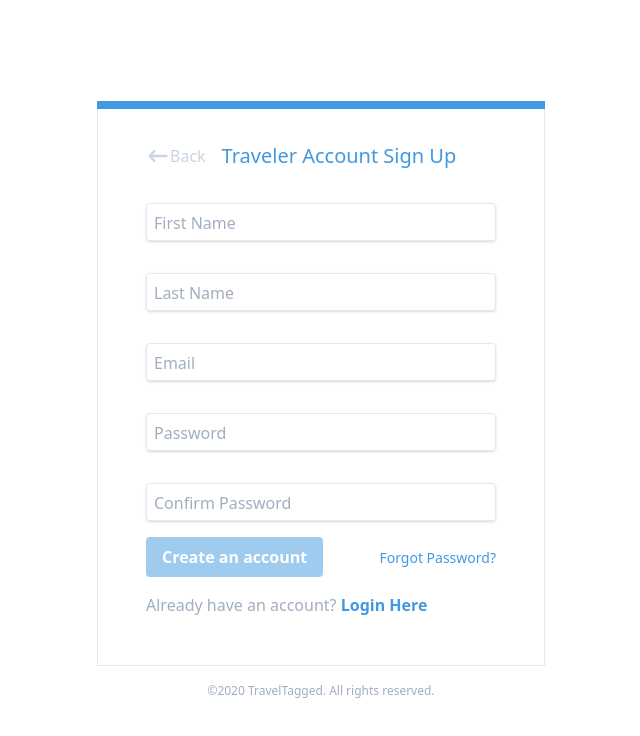
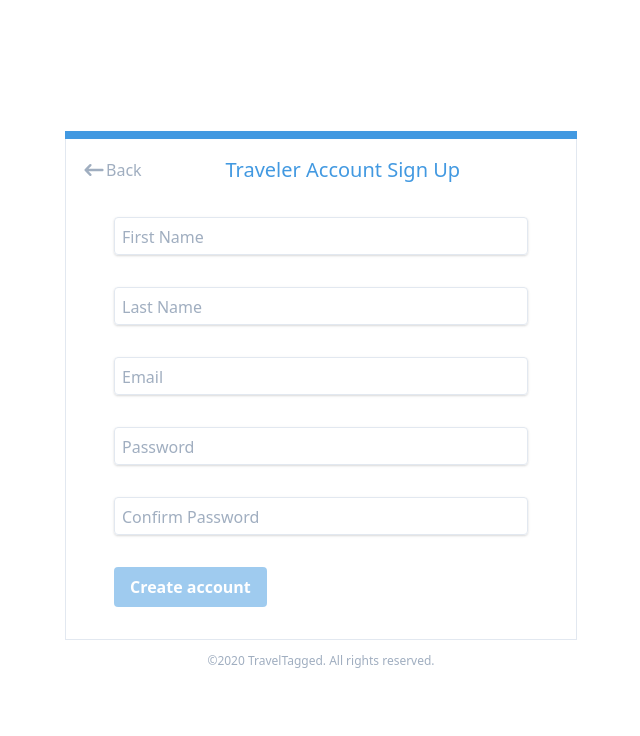
Before and after one commit to niikkiin/travel2, a React (Create React App) app in the folder client2/: page /register in a window 1280 px wide. Both pictures are taken after a click on the label "Traveler". Shown: the top 736 px of the page, without its empty margins (319-959 px from the left). Built offline with nearby package versions, Linux system fonts and the light colour scheme.

Commit message:
modify sign up

```diff
--- a/client2/src/pages/site/auth/SignUp.jsx
+++ b/client2/src/pages/site/auth/SignUp.jsx
@@ -114,7 +114,7 @@ const SignUp = (props) => {
       </div>
 
       {/* SECTION CONFIRM PASSWORD */}
-      <div className="relative my-4 mt-8 focus-within:border-blue-500">
+      <div className="relative my-4 mt-8 mb-8 focus-within:border-blue-500">
         <input
           id="confirmPassword"
           type="password"
@@ -227,7 +227,7 @@ const SignUp = (props) => {
       </div>
 
       {/* SECTION CONFIRM PASSWORD */}
-      <div className="relative my-4 mt-8 focus-within:border-blue-500">
+      <div className="relative my-4 mt-8 mb-8 focus-within:border-blue-500">
         <input
           id="confirmPassword"
           type="password"
@@ -258,16 +258,16 @@ const SignUp = (props) => {
 
   return (
     <div className="flex justify-center items-center align-middle h-screen">
-      <div className="w-full max-w-xs sm:max-w-md">
+      <div className="w-full max-w-xs sm:max-w-lg">
         <form
           onSubmit={(e) => handleSubmit(e)}
           className="border-blue-500 border-t-8"
         >
-          <div className="border-b border-l border-r border-gray-300 px-12 py-8 mb-4">
+          <div className="border-b border-l border-r border-gray-300 px-12 py-4 pb-8 mb-3">
             <>
               {userType ? (
-                <div className="flex items-center mb-8">
-                  <div className="text-gray-400 mr-4 flex hover:text-blue-500 focus:text-blue-500 transition duration-500 ease-in-out" onClick={e => setFormData({ ...formData, userType: ''})}>
+                <div className="flex items-center mb-8 -ml-8">
+                  <div className="text-gray-500 mr-4 flex hover:text-blue-500 focus:text-blue-500 transition duration-500 ease-in-out" onClick={e => setFormData({ ...formData, userType: ''})}>
                     <svg
                       viewBox="0 0 20 20"
                       fill="currentColor"
@@ -281,7 +281,7 @@ const SignUp = (props) => {
                     </svg>
                     Back
                   </div>
-                  <div className="text-left text-xl text-blue-500 font-medium">
+                  <div className="text-center flex-1 text-xl text-blue-500 font-medium">
                     {userType} Account Sign Up
                   </div>
                 </div>
@@ -337,7 +337,7 @@ const SignUp = (props) => {
                     !confirmPassword
                   }
                 >
-                  Create an account
+                  Create account
                 </button>
                 {/* <Link
                   className="inline-block align-baseline font-light text-sm text-blue-500 hover:text-blue-800"
@@ -349,15 +349,11 @@ const SignUp = (props) => {
                   className="align-baseline text-base cursor-pointer font-medium text-gray-500 hover:text-blue-500"
                   onClick={(e) => setFormData({ ...formData, userType: "" })}
                 >
-                  <Link
-                    className="inline-block align-baseline font-light text-sm text-blue-500 hover:text-blue-800"
-                    to="/forgot-password"
-                  >
-                    Forgot Password?
-                  </Link>
                 </div>
               </div>
             ) : null}
+            <>
+            {!userType ?
             <div className="text-gray-500 my-4">
               Already have an account?{" "}
               <Link
@@ -367,6 +363,9 @@ const SignUp = (props) => {
                 Login Here
               </Link>
             </div>
+            : null
+          }
+            </>
           </div>
         </form>
         <p className="text-center text-gray-500 text-xs">
```
